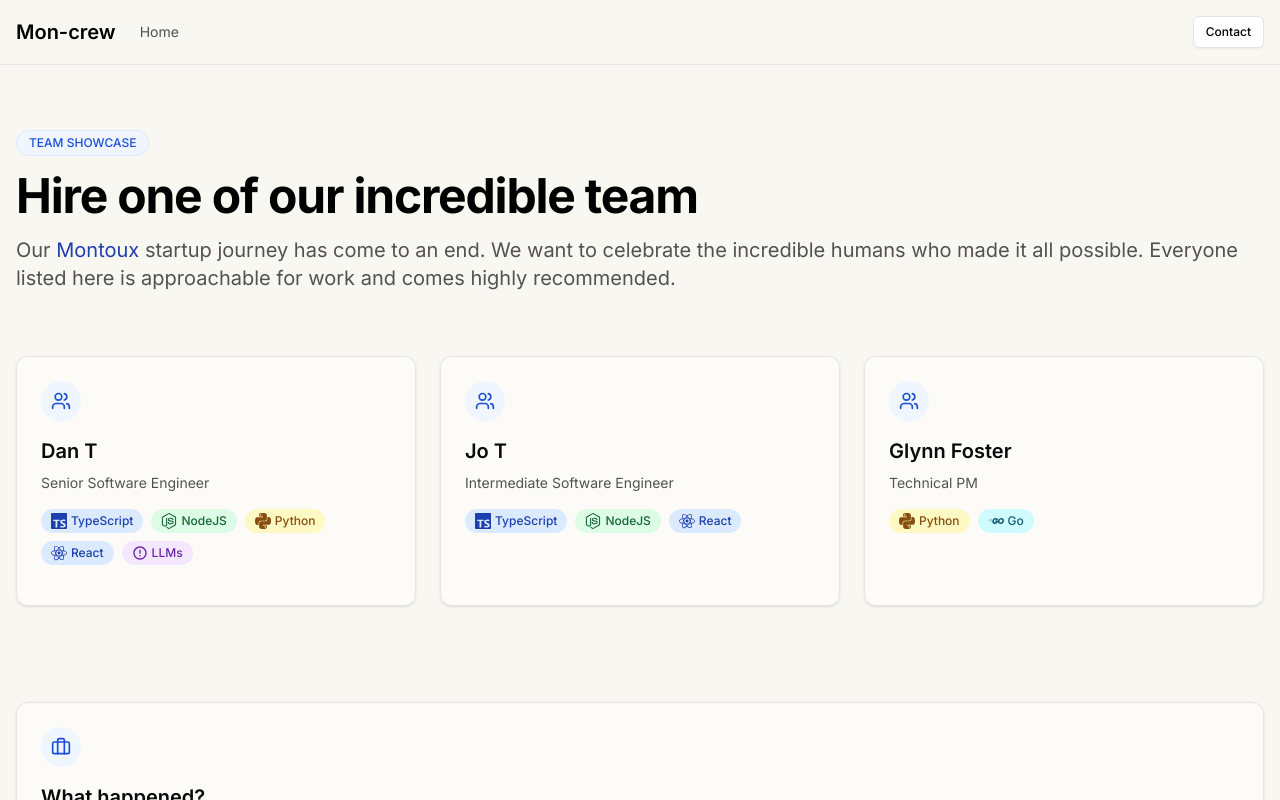
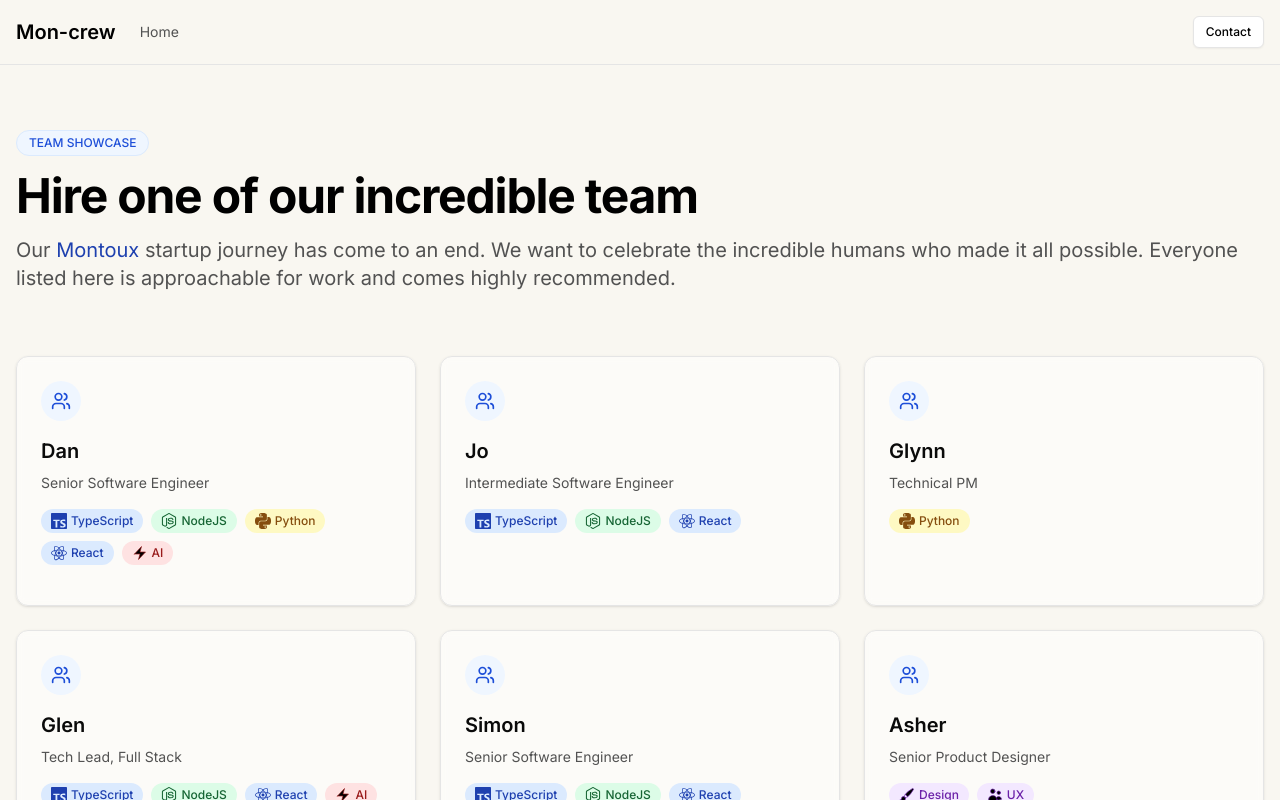
Before and after one commit to mrmattwright/mon-crew, a Next.js app: page / in a window 1280 px wide. Shown: the top 800 px of the page. Built offline with nearby package versions, Linux system fonts and the light colour scheme.

Commit message:
added skills badges and content

```diff
--- a/app/data/team.ts
+++ b/app/data/team.ts
@@ -18,8 +18,8 @@ export interface TeamMember {
 
 export const teamMembers: TeamMember[] = [
   {
-    id: "dan-t",
-    name: "Dan T",
+    id: "dan",
+    name: "Dan",
     role: "Senior Software Engineer",
     email: "mahathun.online@gmail.com",
     linkedin: "https://linkedin.com/in/dan-mahavithana",
@@ -34,44 +34,95 @@ export const teamMembers: TeamMember[] = [
     cv: "/cvs/Resume-DanMahavithana.pdf",
     testimonials: [
       {
-        quote: "Just saying 'Fullstack' vastly understates the breadth of Dan's capabilities. He's a brilliant engineer, picks up new tech easily, is curious about how things are put together and then will go and and build....and importantly deploy something that works and is useful",
+        quote: "Just saying 'Fullstack' vastly understates the breadth of Dan's capabilities. He's a brilliant engineer, picks up new tech easily, is curious about how things are put together and then will go and build....and importantly deploy something that works and is useful",
         author: "Matt W (CTO)"
       }
     ],
-    skills: ["TypeScript", "NodeJS", "Python", "React", "LLMs"]
+    skills: ["TypeScript", "NodeJS", "Python", "React", "AI"]
   },
   {
-    id: "jo-t",
-    name: "Jo T",
+    id: "jo",
+    name: "Jo",
     role: "Intermediate Software Engineer",
-    email: "jo.t@montoux.com",
-    linkedin: "https://linkedin.com/in/jo-t",
+    email: "jotregidga@gmail.com",
+    linkedin: "https://www.linkedin.com/in/jo-tregidga/",
     github: "",
     bio: "Full stack",
-    cv: "/cvs/Resume-JoT.pdf",
+    cv: "",
     testimonials: [
       {
         quote: "Our team's dedication and creativity were unmatched. I'm grateful for the opportunity to have worked with such talented individuals.",
+        author: "Matt W (CTO)"
+      }
+    ],
+    skills: ["TypeScript", "NodeJS", "React"]
+  },
+  {
+    id: "glynn",
+    name: "Glynn",
+    role: "Technical PM",
+    email: "glynnfoster@me.com",
+    linkedin: "https://www.linkedin.com/in/glynnfoster/",
+    github: "",
+    bio: "TODO",
+    cv: "/cvs/Resume-GlynnFoster.pdf",
+    testimonials: [
+      {
+        quote: "The man can do anything. Product management, design, development..customer support and mentoring. Hire this person.",
+        author: "Matt W (CTO)"
+      }
+    ],
+    skills: ["Python"]
+  },
+  {
+    id: "glen",
+    name: "Glen",
+    role: "Tech Lead, Full Stack",
+    email: "glen.peek@icloud.com",
+    linkedin: "https://www.linkedin.com/in/glenpeek/",
+    github: "",
+    bio: "TODO",
+    cv: "",
+    testimonials: [
+      {
+        quote: "This startup allowed me to push the boundaries of design and create experiences that truly resonated with our users.",
+        author: "Matt W"
+      }
+    ],
+    skills: ["TypeScript", "NodeJS", "React", "AI"]
+  },
+  {
+    id: "simon-t",
+    name: "Simon",
+    role: "Senior Software Engineer",
+    email: "simon@simontegg.com",
+    linkedin: "https://www.linkedin.com/in/simon-t-408a89244/",
+    github: "",
+    bio: "TODO",
+    cv: "",
+    testimonials: [
+      {
+        quote: "This startup allowed me to push the boundaries of design and create experiences that truly resonated with our users.",
         author: "Matt W"
       }
     ],
     skills: ["TypeScript", "NodeJS", "React"]
   },
   {
-    id: "'glynn'",
-    name: "Glynn Foster",
-    role: "Technical PM",
-    email: "glynn.foster@montoux.com",
-    linkedin: "https://linkedin.com/in/glynn-foster",
-    github: "https://github.com/glynn-foster",
-    bio: "The man can do anything. Product management, design, development..customer support and mentoring.",
-    cv: "/cvs/Resume-GlynnFoster.pdf",
+    id: "asher",
+    name: "Asher",
+    role: "Senior Product Designer",
+    email: "asherhutchings@gmail.comm",
+    linkedin: "https://www.linkedin.com/in/asher-hutchings-501bb241/",
+    github: "",
+    bio: "TODO",
+    cv: "",
     testimonials: [
       {
         quote: "This startup allowed me to push the boundaries of design and create experiences that truly resonated with our users.",
         author: "Matt W"
       }
     ],
-    skills: ["Python", "Go"]
+    skills: ["Design", "UX"]
   }
 ];
--- a/app/layout.tsx
+++ b/app/layout.tsx
@@ -34,7 +34,7 @@ export default function RootLayout({
               </nav>
               <div className="flex items-center space-x-4">
                 <Button variant="outline" size="sm">
-                  Contact
+                  <a href="mailto:matt@opioinc.com">Contact</a>
                 </Button>
               </div>
             </div>
--- a/components/skill-badge.tsx
+++ b/components/skill-badge.tsx
@@ -36,8 +36,18 @@ const SkillBadge: React.FC<SkillBadgeProps> = ({ skill }) => {
       bgColor = 'bg-green-100';
       textColor = 'text-green-800';
       break;
-    case 'LLMs':
-      icon = <svg viewBox="0 0 24 24" className="w-4 h-4 mr-1" fill="currentColor"><path d="M12 2C6.477 2 2 6.477 2 12s4.477 10 10 10 10-4.477 10-10S17.523 2 12 2zm0 18c-4.411 0-8-3.589-8-8s3.589-8 8-8 8 3.589 8 8-3.589 8-8 8zm-1-5h2v2h-2zm0-8h2v6h-2z"/></svg>;
+    case 'AI':
+      icon = <svg viewBox="0 0 24 24" className="w-4 h-4 mr-1" stroke="currentColor" xmlns="http://www.w3.org/2000/svg" aria-hidden="true"><path stroke-linecap="round" stroke-linejoin="round" d="m3.75 13.5 10.5-11.25L12 10.5h8.25L9.75 21.75 12 13.5H3.75Z"></path></svg>
+      bgColor = 'bg-red-100';
+      textColor = 'text-red-800';
+      break;
+    case 'Design':
+      icon = <svg viewBox="0 0 24 24" className="w-4 h-4 mr-1" stroke="currentColor" xmlns="http://www.w3.org/2000/svg" aria-hidden="true"><path stroke-linecap="round" stroke-linejoin="round" d="M9.53 16.122a3 3 0 0 0-5.78 1.128 2.25 2.25 0 0 1-2.4 2.245 4.5 4.5 0 0 0 8.4-2.245c0-.399-.078-.78-.22-1.128Zm0 0a15.998 15.998 0 0 0 3.388-1.62m-5.043-.025a15.994 15.994 0 0 1 1.622-3.395m3.42 3.42a15.995 15.995 0 0 0 4.764-4.648l3.876-5.814a1.151 1.151 0 0 0-1.597-1.597L14.146 6.32a15.996 15.996 0 0 0-4.649 4.763m3.42 3.42a6.776 6.776 0 0 0-3.42-3.42"></path></svg>
+      bgColor = 'bg-purple-100';
+      textColor = 'text-purple-800';
+      break;
+    case 'UX':
+      icon = <svg viewBox="0 0 24 24" className="w-4 h-4 mr-1" stroke="currentColor" xmlns="http://www.w3.org/2000/svg" aria-hidden="true"><path stroke-linecap="round" stroke-linejoin="round" d="M15 19.128a9.38 9.38 0 0 0 2.625.372 9.337 9.337 0 0 0 4.121-.952 4.125 4.125 0 0 0-7.533-2.493M15 19.128v-.003c0-1.113-.285-2.16-.786-3.07M15 19.128v.106A12.318 12.318 0 0 1 8.624 21c-2.331 0-4.512-.645-6.374-1.766l-.001-.109a6.375 6.375 0 0 1 11.964-3.07M12 6.375a3.375 3.375 0 1 1-6.75 0 3.375 3.375 0 0 1 6.75 0Zm8.25 2.25a2.625 2.625 0 1 1-5.25 0 2.625 2.625 0 0 1 5.25 0Z"></path></svg>
       bgColor = 'bg-purple-100';
       textColor = 'text-purple-800';
       break;
```
